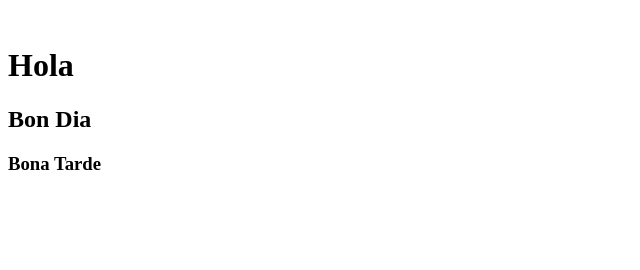
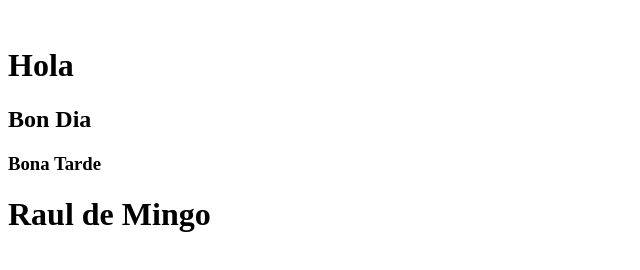
Before and after one commit to DanielTorSan/DanielTorresEntornsPractica, a plain HTML site: page index.html in a window 1280 px wide. Shown: the whole page, without its empty margins (0-640 px from the left). Drawn offline with Linux system fonts and the light colour scheme.

Commit message:
Raul de Mingo

```diff
--- a/index.html
+++ b/index.html
@@ -1,3 +1,4 @@
     <h1>Hola</h1>
 <h2>Bon Dia</h2>
 <h3>Bona Tarde</h3>
+<header><h1>Raul de Mingo</h1></header>
```
